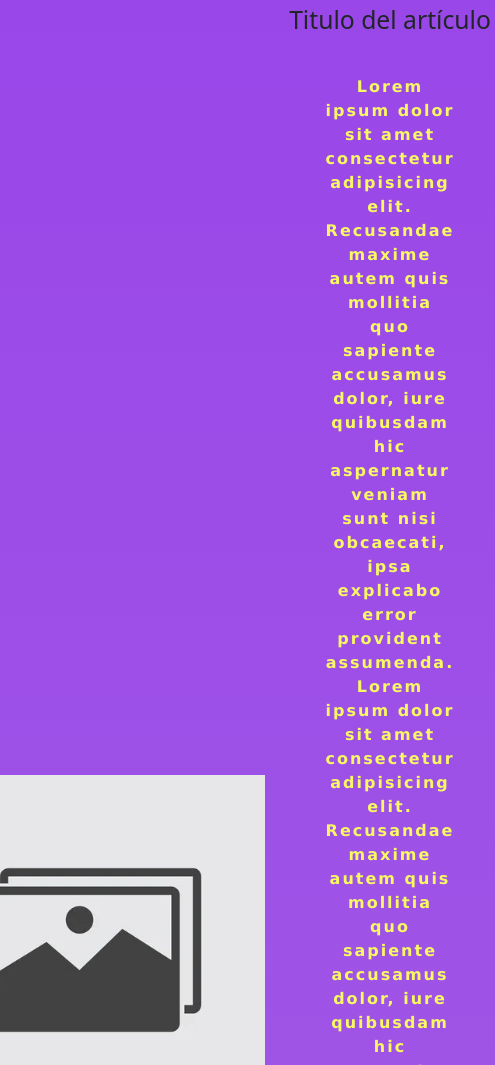
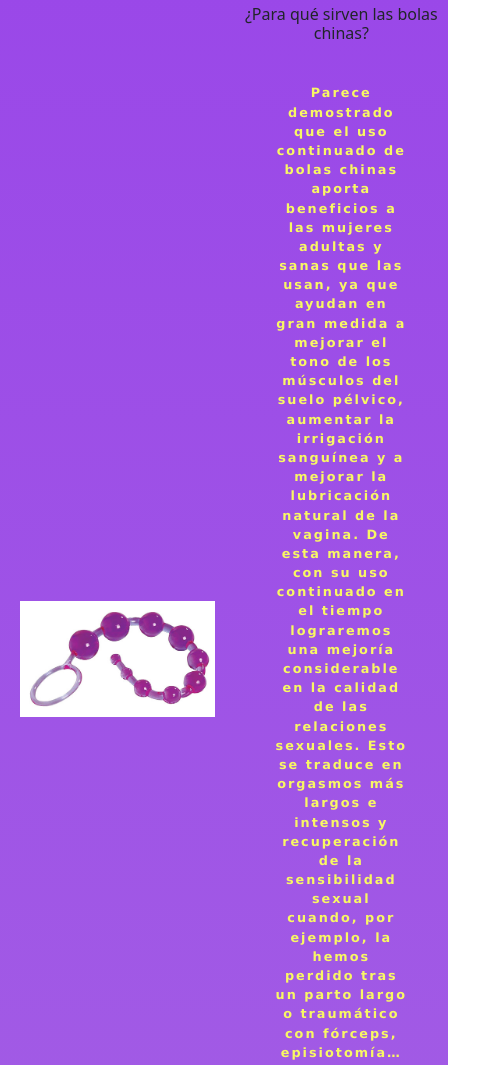
Before and after one commit to FerSarabun/segunda-preentrega-Sarabun, a website: page pages/blog.html in a window 390 px wide. Shown: the part 306-1371 px from the top of the page, 495 px wide, since content can reach past the window. Drawn offline with nearby package versions, Linux system fonts and the light colour scheme.

Commit message:
Aumento de fidelidad

```diff
--- a/pages/blog.html
+++ b/pages/blog.html
@@ -60,22 +60,22 @@
     <div class="contenedorArticulos">
 
         <div class="articuloBlog">
-            <img src="../images/60102905-foto-icono.webp" alt="">
+            <img src="../images/bolaschinas.jpg" alt="">
 
             <div class="descripcion">
-                <h2>Titulo del artículo</h2>
+                <h2>¿Para qué sirven las bolas chinas?</h2>
                 <p>
-                Lorem ipsum dolor sit amet consectetur adipisicing elit. Recusandae maxime autem quis mollitia quo sapiente accusamus dolor, iure quibusdam hic aspernatur veniam sunt nisi obcaecati, ipsa explicabo error provident assumenda.  Lorem ipsum dolor sit amet consectetur adipisicing elit. Recusandae maxime autem quis mollitia quo sapiente accusamus dolor, iure quibusdam hic aspernatur veniam sunt nisi obcaecati, ipsa explicabo error provident assumenda. Lorem ipsum dolor sit amet consectetur adipisicing elit. Recusandae maxime autem quis mollitia quo sapiente accusamus dolor, iure quibusdam hic aspernatur veniam sunt nisi obcaecati, ipsa explicabo error provident assumenda.
-                </p>
+                  Parece demostrado que el uso continuado de bolas chinas aporta beneficios a las mujeres adultas y sanas que las usan, ya que ayudan en gran medida a mejorar el tono de los músculos del suelo pélvico, aumentar la irrigación sanguínea y a mejorar la lubricación natural de la vagina. De esta manera, con su uso continuado en el tiempo lograremos una mejoría considerable en la calidad de las relaciones sexuales.
+                  Esto se traduce en orgasmos más largos e intensos y recuperación de la sensibilidad sexual cuando, por ejemplo, la hemos perdido tras un parto largo o traumático con fórceps, episiotomía… Así mismo, un suelo pélvico tonificado y fortalecido ayudará a evitar incontinencias urinarias y disminuir en algunos casos el riesgo de prolapso.
             </div>
         </div>
 
     <div class="articuloBlog">
-        <img src="../images/60102905-foto-icono.webp" alt="">
+        <img src="../images/aceitee.png" alt="">
         <div class="descripcion">
-            <h2>Titulo del artículo</h2>
+            <h2>El masaje como parte del encuentro sexual</h2>
             <p>
-            Lorem ipsum dolor sit amet consectetur adipisicing elit. Recusandae maxime autem quis mollitia quo sapiente accusamus dolor, iure quibusdam hic aspernatur veniam sunt nisi obcaecati, ipsa explicabo error provident assumenda.  Lorem ipsum dolor sit amet consectetur adipisicing elit. Recusandae maxime autem quis mollitia quo sapiente accusamus dolor, iure quibusdam hic aspernatur veniam sunt nisi obcaecati, ipsa explicabo error provident assumenda. Lorem ipsum dolor sit amet consectetur adipisicing elit. Recusandae maxime autem quis mollitia quo sapiente accusamus dolor, iure quibusdam hic aspernatur veniam sunt nisi obcaecati, ipsa explicabo error provident assumenda.
+              Sorprende a tu pareja con un masaje erótico que la pondrá a mil. Romper con la rutina sexual siempre es importante para que una relación mantenga viva la llama de la pasión y del deseo. No hay nada que canse más que tener un sexo monótono, sin sorpresas ni diversión, por eso, se le tiene que dar importancia a la vida sexual e investigar nuevas formas de excitar a la pareja. Lo mejor es que uses aceites esenciales que tengan un aroma deliciosa que invite al relax y a la desconexión absoluta. Y si quieres que el masaje sea aún más picante, nada como añadir juguetes eróticos como los que encontrarás en Good Vibes Sexshop.
             </p>
         </div>
     </div>
--- a/scss/paginas/_blog.scss
+++ b/scss/paginas/_blog.scss
@@ -33,9 +33,13 @@
 .articuloBlog{
     h2{
         text-align: center;
+        display: flex;
+        justify-content: center;
     }
     p{
         text-align: center;
+        display: flex;
+        justify-content: center;
     }
 }
 
@@ -43,6 +47,18 @@
 
 @media screen and (max-width: 600px){
 
+
+    .articuloBlog{
+        h2{
+            font-size: 1rem;
+        }
+        p{
+          font-size: 0.8rem;
+        }
+        img{
+            width: 50%;
+        }
+    }
     /* estilos del footer */
 
     footer{
```
Also changed, not shown: pages/preguntas.html (+2 -2 lines), css/main.css.
